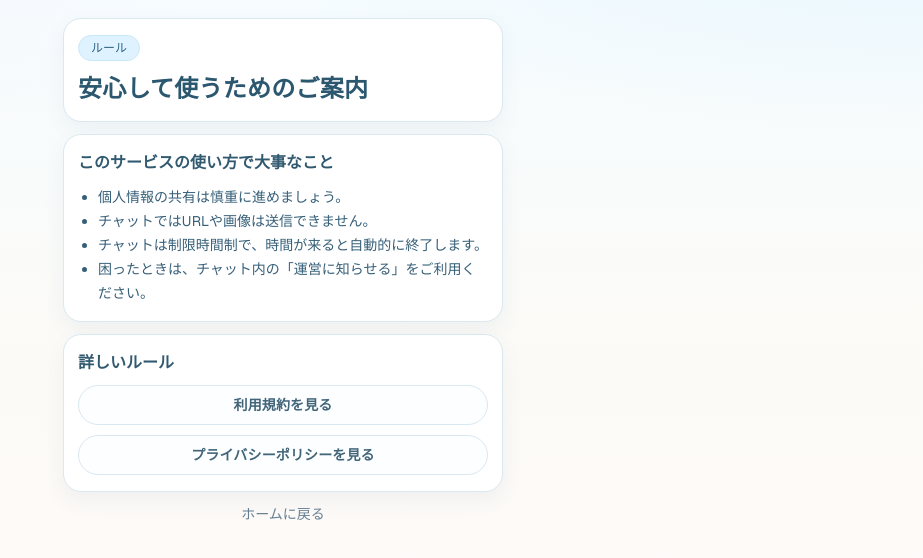
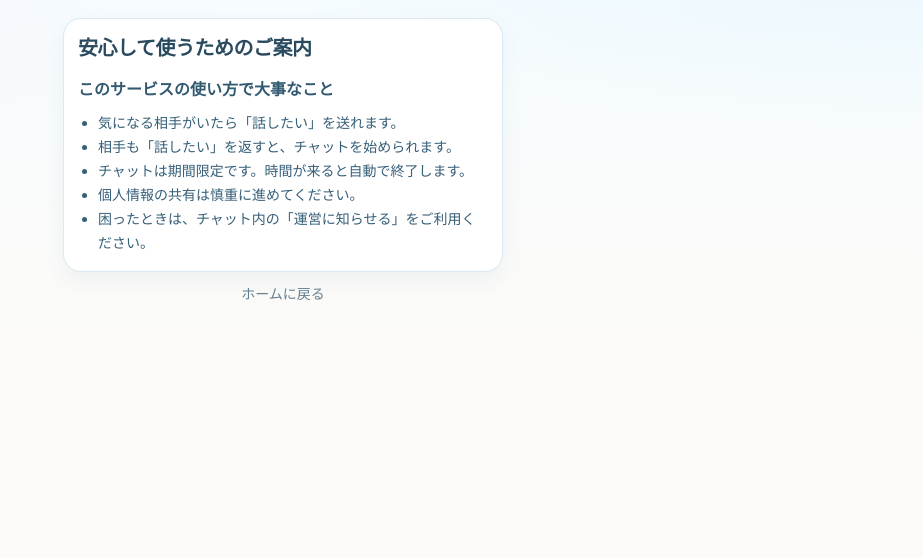
Before and after one commit to enzinhiro/nagisa-link, a Next.js app: page /rules in a window 1280 px wide. Shown: the top 558 px of the page, without its empty margins (357-1280 px from the left). Built offline with nearby package versions, Linux system fonts and the light colour scheme.

Commit message:
Change rules page to usage guide

```diff
--- a/src/app/(protected)/layout.tsx
+++ b/src/app/(protected)/layout.tsx
@@ -253,7 +253,7 @@ export default function ProtectedLayout({ children }: { children: ReactNode }) {
                   href="/rules"
                   className="block rounded-xl px-3 py-2 text-sm text-[#365f78] hover:bg-[#f2f9ff]"
                 >
-                  ルール
+                  使い方
                 </Link>
                 {isAdminUser ? (
                   <div className="mt-1 border-t border-[#edf4f8] pt-1.5">
--- a/src/app/rules/page.tsx
+++ b/src/app/rules/page.tsx
@@ -6,29 +6,20 @@ export default function RulesPage() {
   return (
     <div className="mock-page">
       <main className="mock-shell screen-stack">
-        <header className="soft-card flex flex-col gap-3">
-          <p className="inline-flex w-fit rounded-full px-3 py-1 text-xs font-medium pill-blue">ルール</p>
-          <h1 className="hero-title text-2xl font-semibold">安心して使うためのご案内</h1>
-        </header>
-
-        <section className="soft-card flex flex-col gap-2.5">
-          <h2 className="section-title">このサービスの使い方で大事なこと</h2>
-          <ul className="list-disc pl-5 text-sm leading-6 text-[#365f78]">
-            <li>個人情報の共有は慎重に進めましょう。</li>
-            <li>チャットではURLや画像は送信できません。</li>
-            <li>チャットは制限時間制で、時間が来ると自動的に終了します。</li>
-            <li>困ったときは、チャット内の「運営に知らせる」をご利用ください。</li>
-          </ul>
-        </section>
-
-        <section className="soft-card flex flex-col gap-2.5">
-          <h2 className="section-title">詳しいルール</h2>
-          <Link href="/terms" className="secondary-btn !h-10">
-            利用規約を見る
-          </Link>
-          <Link href="/privacy" className="secondary-btn !h-10">
-            プライバシーポリシーを見る
-          </Link>
+        <section className="soft-card flex flex-col gap-3.5 text-sm leading-relaxed text-[#365f78]">
+          <h1 className="text-xl font-semibold leading-snug tracking-tight text-[#2a4a5f]">
+            安心して使うためのご案内
+          </h1>
+          <div>
+            <h2 className="section-title mb-2">このサービスの使い方で大事なこと</h2>
+            <ul className="list-disc pl-5 text-sm leading-6 text-[#365f78]">
+              <li>気になる相手がいたら「話したい」を送れます。</li>
+              <li>相手も「話したい」を返すと、チャットを始められます。</li>
+              <li>チャットは期間限定です。時間が来ると自動で終了します。</li>
+              <li>個人情報の共有は慎重に進めてください。</li>
+              <li>困ったときは、チャット内の「運営に知らせる」をご利用ください。</li>
+            </ul>
+          </div>
         </section>
 
         <Link href="/" className="text-center text-sm muted-text underline underline-offset-3">
```
